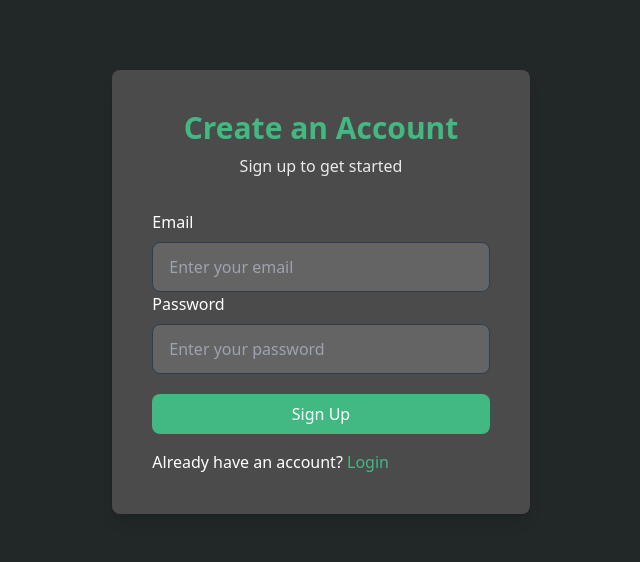
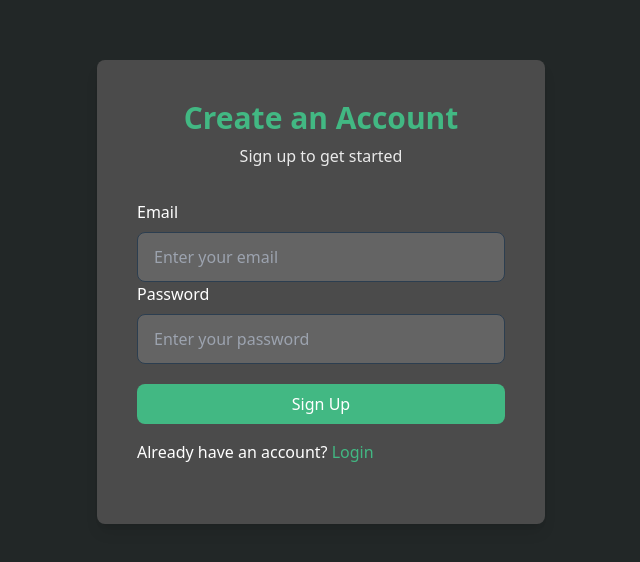
Before and after one commit to OscarGE11/Task_list_frontend, a Nuxt app: page /register in a window 1280 px wide. Shown: the part 108-670 px from the top of the page, without its empty margins (319-959 px from the left). Built offline with nearby package versions, Linux system fonts and the light colour scheme.

Commit message:
Solving visual errors on register

```diff
--- a/pages/login.vue
+++ b/pages/login.vue
@@ -1,6 +1,6 @@
 <template>
   <div class="flex items-center justify-center min-h-screen">
-   <div class="p-10 bg-lighter-card-grey rounded-lg shadow-lg">
+   <div class="p-10 bg-lighter-card-grey rounded-lg shadow-lg w-full max-w-md">
     <div class="text-center mb-8">
       <h1 class="text-3xl font-bold text-vue-green">Welcome back</h1>
       <p class="text-light-gray mt-2">Sign in to your account</p>
@@ -17,6 +17,10 @@
 
         <button type="submit" class="mt-5 bg-vue-green text-white rounded-lg p-2 justify-end mb-4 hover:bg-opacity-80 hover:text-opacity-80 transition duration-150 w-full">Sign in</button>
         <p>Don't have an account? <NuxtLink to="/register" class="text-vue-green hover:underline">Register</NuxtLink></p>
+
+        <div class="mt-5">
+          <p class="text-red text-sm max-w-full overflow-hidden text-ellipsis" v-if="passwordErrorState">{{ passwordErrorMsg }}</p>
+        </div>
     </form>
    </div>
 
--- a/pages/register.vue
+++ b/pages/register.vue
@@ -1,11 +1,11 @@
 <template>
   <div class="flex items-center justify-center min-h-screen">
-    <div class="p-10 bg-lighter-card-grey rounded-lg shadow-lg">
+    <div class="p-10 bg-lighter-card-grey rounded-lg shadow-lg w-full max-w-md">
       <div class="text-center mb-8">
         <h1 class="text-3xl font-bold text-vue-green">Create an Account</h1>
         <p class="text-light-gray mt-2">Sign up to get started</p>
       </div>
-      <form @submit.prevent="register">
+      <form @submit.prevent="register" class="flex flex-col">
         <div>
           <label for="email">Email</label>
           <input
@@ -35,7 +35,10 @@
           Sign Up
         </button>
         <p>Already have an account? <NuxtLink to="/login" class="text-vue-green hover:underline">Login</NuxtLink></p>
-        <p class="text-red w-32 text-center mt-2" v-if="passwordErrorState">{{ passwordErrorMsg }}</p>
+        <div class="mt-5">
+          <p class="text-red text-sm max-w-full overflow-hidden text-ellipsis" v-if="passwordErrorState">{{ passwordErrorMsg }}</p>
+        </div>
+
       </form>
     </div>
   </div>
```
